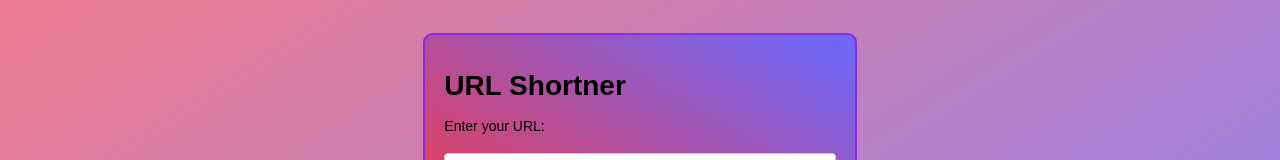
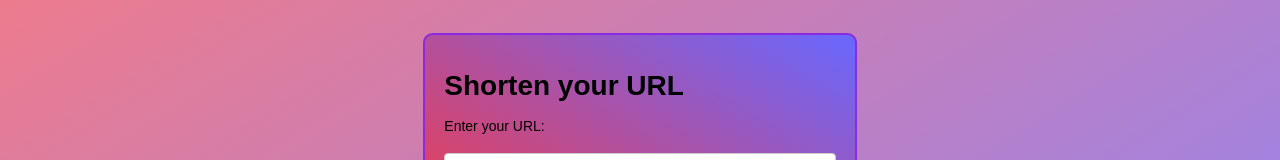
Before and after one commit to AYUSH-TRIVEDI6936484/CodeClause_URL, a plain HTML site: page index.html in a window 1280 px wide. Shown: the part 240-400 px from the top of the page. Drawn offline with Linux system fonts and the light colour scheme.

Commit message:
making some changes

```diff
--- a/index.html
+++ b/index.html
@@ -4,11 +4,11 @@
     <meta charset="UTF-8">
     <meta name="viewport" content="width=device-width, initial-scale=1.0">
     <link rel="stylesheet" href="style.css">
-    <title>TASK 2: URL SHORTNER</title>
+    <title>TASK 2: URL SHORTENER</title>
 </head>
 <body>
         <div class="container">
-            <h1>URL Shortner</h1>
+            <h1>Shorten your URL</h1>
             <label for="url">Enter your URL:</label>
             <input type="text" id="url" placeholder="https://www.example.com/long-url">
             <button onclick="short()">Shorten</button>
```
